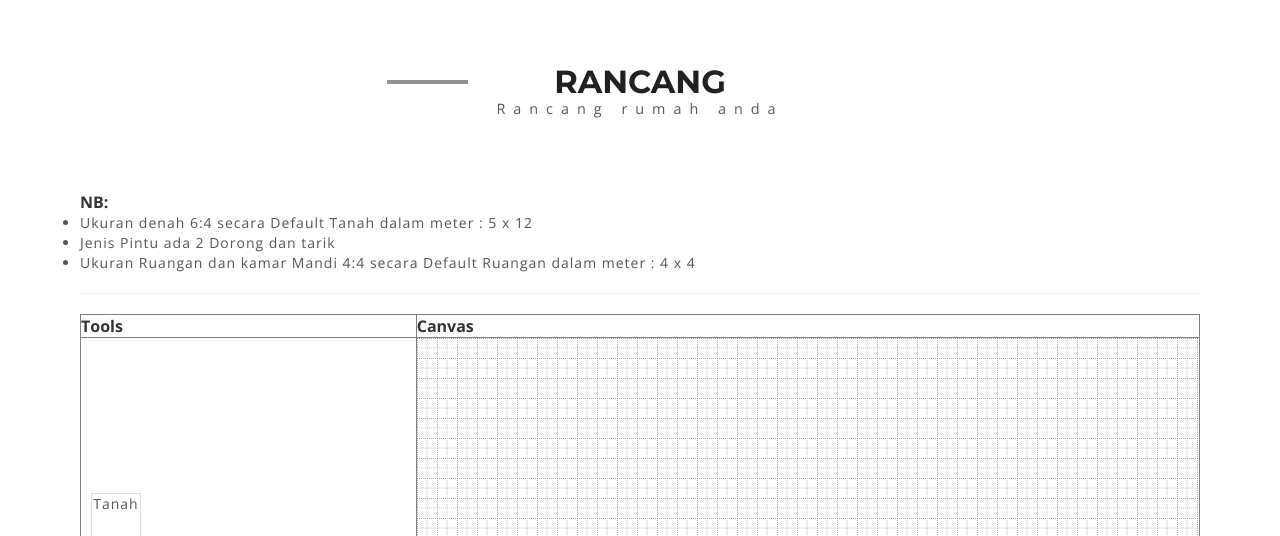
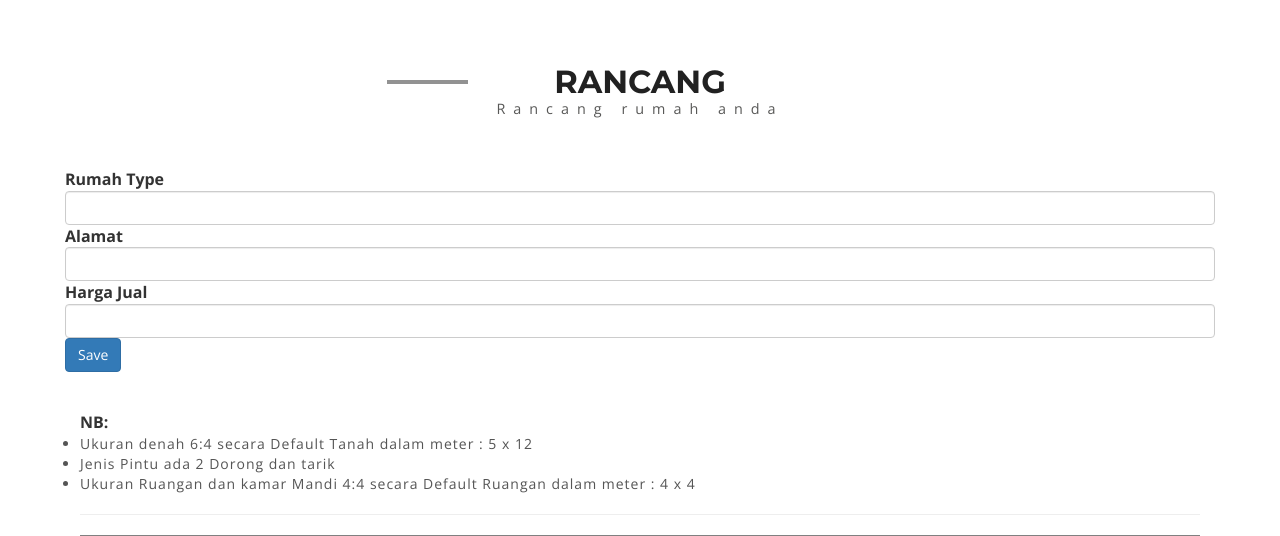
Before and after one commit to alvin2310/BestDeal, a PHP site: page /Drawing/index.php in a window 1280 px wide. Shown: the part 68-604 px from the top of the page. Run offline with PHP 8.4, Linux system fonts and the light colour scheme; the visitor is signed in with stand-in values (Sample User, id 1); some libraries are stand-ins or nearby versions.

Commit message:
Fix Design

```diff
--- a/Drawing/create.php
+++ b/Drawing/create.php
@@ -1,6 +1,9 @@
 <!doctype html>
 <html lang="en">
 <head>
+  <meta charset="utf-8">
+  <meta name="viewport" content="width=device-width, initial-scale=1">
+	<title>Design the House</title>
   <link rel="stylesheet" href="http://code.jquery.com/ui/1.12.1/themes/base/jquery-ui.css">
   <!-- <link rel="stylesheet" href="/resources/demos/style.css"> -->
   <style>
@@ -33,6 +36,8 @@
 			text-align: center;
 		}
   </style>
+  <script src="https://code.jquery.com/jquery-3.3.1.min.js"></script>
+  <script src="https://code.jquery.com/ui/1.12.1/jquery-ui.js"></script>
 
   <script type="text/javascript">
     $(document).on("mouseover","div.tool-master", function(event){
@@ -110,6 +115,15 @@
   <div class="col-xs-2">
     <button id="removeTingkat" class="btn btn-block btn-danger">Remove <i class="fa fa-minus"></i></button>
   </div> -->
+  <form method="post">
+    <label class="control-label">Rumah Type</label>
+    <input type="text" class="form-control" id="rumah_name" name="rumah_name" required />
+    <label class="control-label">Alamat</label>
+    <input type="text" class="form-control" id="alamat" name="alamat" required />
+    <label class="control-label">Harga Jual</label>
+    <input type="text" class="form-control" id="harga" name="harga" required />
+    <button class="btn btn-primary">Save</button>
+  </form>
   <div class="col-lg-12">
     <br>
     <label class="control-label">NB:</label>
@@ -156,7 +170,6 @@
         </td>
       </tr>
     </table>
-    <!-- <canvas width="500" height="200"></canvas> -->
     <script type="text/javascript">
       $(document).on("mouseover","div.item-child", function(event){
         var itemType = $(this).find("p").text();
@@ -185,12 +198,17 @@
     <button id="btn-clear" class="btn btn-danger">Clear</button>
     <button id="btn-exit" class="btn btn-info">Keluar</button>
     <script>
-      $('#btn-success').click(function(){
-        html2canvas(document.querySelector('#canvas')).then(function(canvas) {
-        console.log(canvas);
-        saveAs(canvas.toDataURL(), 'denah.png');
+      var filename = $("#rumah_name").val();
+        $('#btn-success').click(function(){
+          if(filename==""){
+            alert("Isi tipe rumah terlebih dahulu !"+filename);
+          } else {
+            html2canvas(document.querySelector('#canvas')).then(function(canvas) {
+            console.log(canvas);
+            saveAs(canvas.toDataURL(), filename+'.png');
+            });
+          }
         });
-      });
       function saveAs(uri, filename) {
         var link = document.createElement('a');
         if (typeof link.download === 'string') {
@@ -211,7 +229,7 @@
       $("#btn-clear").click(function() {
         $( ".dropzone" ).html("");
       });
-      $('#btn-exit').click(function(){
+      $("#btn-exit").click(function() {
         window.location = "../index.php";
       });
       /* $("#addTingkat").click(function(event){
--- a/Drawing/index.php
+++ b/Drawing/index.php
@@ -35,8 +35,6 @@
         setTimeout(titleMarquee, 100);
       })();
     </script>
-    <script src="https://code.jquery.com/jquery-3.3.1.min.js"></script>
-    <script src="https://code.jquery.com/ui/1.12.1/jquery-ui.js"></script>
   </head>
   <body>
     <div class="banner-top">
@@ -88,7 +86,7 @@
     </div>
     <!-- <script src="../js/jquery-2.2.3.min.js"></script> -->
     <!-- Stats-Number-Scroller-Animation-JavaScript -->
-      <!-- <script src="../js/waypoints.min.js"></script> -->
+      <script src="../js/waypoints.min.js"></script>
       <script src="../js/counterup.min.js"></script>
       <script>
         jQuery(document).ready(function( $ ) {
@@ -121,7 +119,7 @@
     </script>
     <script src="../js/bootstrap.js"></script>
     <script src="../js/jquery.tools.min.js"></script>
-    <!-- <script src="../js/jquery.mobile.custom.min.js"></script> -->
+    <script src="../js/jquery.mobile.custom.min.js"></script>
     <script src="../js/jquery.cm-overlay.js"></script>
     <script>
       $(document).ready(function(){
```
